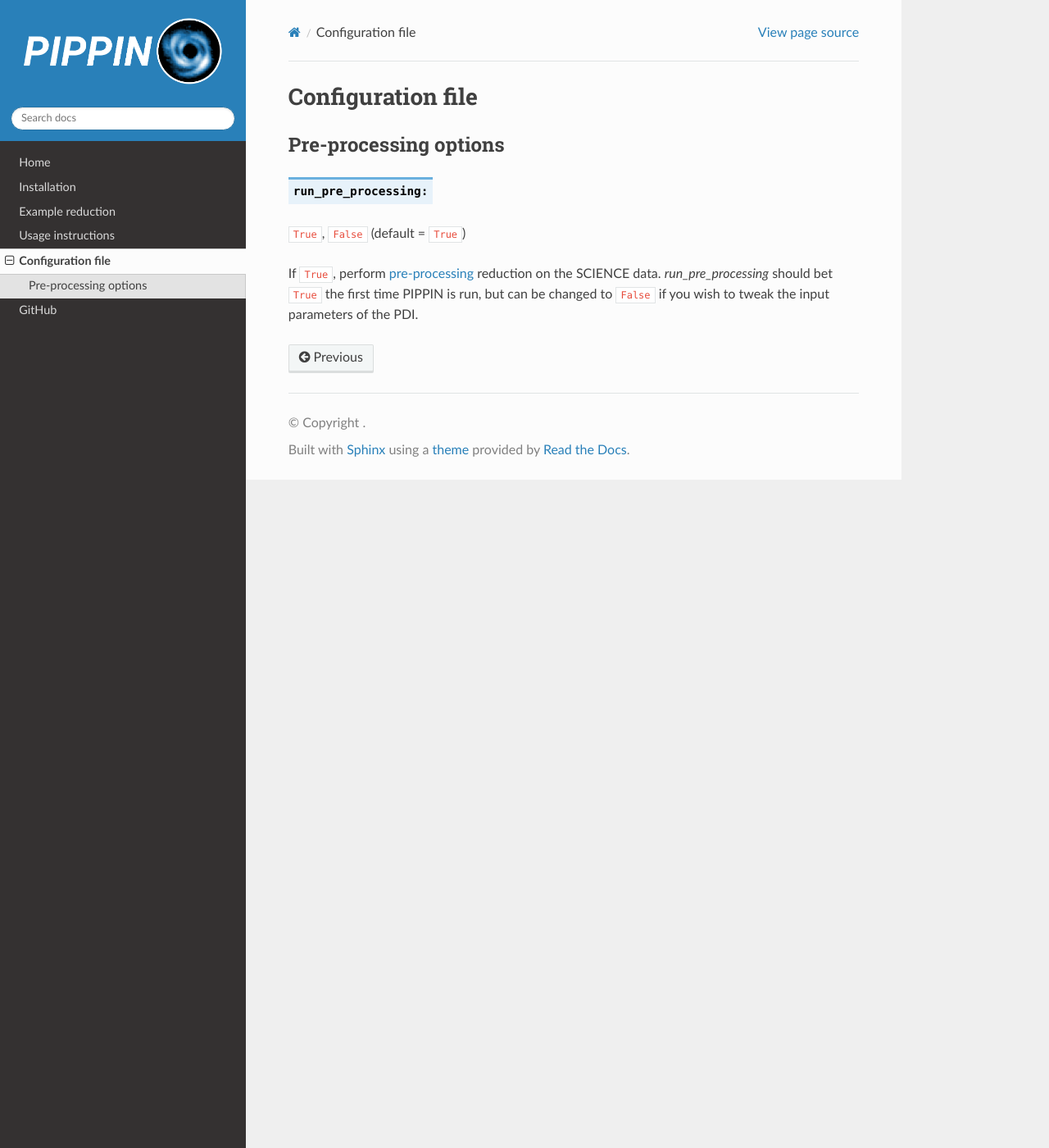
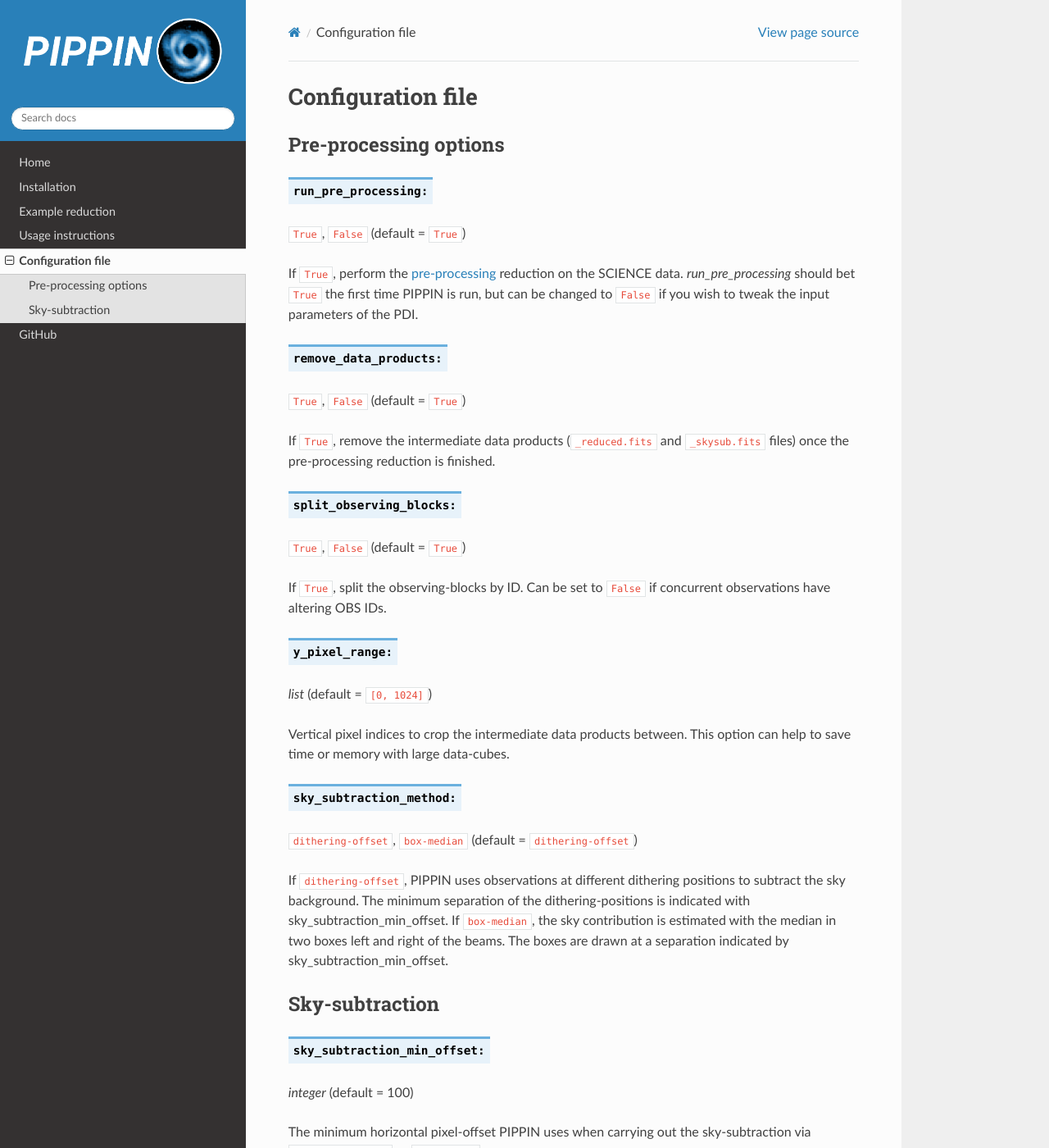
Before and after one commit to samderegt/PIPPIN-NACO, a Sphinx documentation site: the page built from docs/source/configfile.rst, in a window 1280 px wide and 1400 px high. Shown: the whole window at 82% size. Built offline with Sphinx 7.4.7 and the Read the Docs theme 2.0.0, drawn with Linux system fonts in a browser that asks for light colours; some of the changed text lies outside the part shown.

Commit message:
Config-file of pre-processing and sky-subtraction options

```diff
--- a/docs/source/configfile.rst
+++ b/docs/source/configfile.rst
@@ -9,4 +9,51 @@ Pre-processing options
 
 ``True``, ``False`` (default = ``True``)
 
-If ``True``, perform :ref:`pre-processing <Pre-processing>` reduction on the SCIENCE data. `run_pre_processing` should bet ``True`` the first time PIPPIN is run, but can be changed to ``False`` if you wish to tweak the input parameters of the PDI.
+If ``True``, perform the :ref:`pre-processing <Pre-processing>` reduction on the SCIENCE data. `run_pre_processing` should bet ``True`` the first time PIPPIN is run, but can be changed to ``False`` if you wish to tweak the input parameters of the PDI.
+
+
+.. py:function:: remove_data_products:
+
+``True``, ``False`` (default = ``True``)
+
+If ``True``, remove the intermediate data products (:file:`_reduced.fits` and :file:`_skysub.fits` files) once the pre-processing reduction is finished.
+
+
+.. py:function:: split_observing_blocks:
+
+``True``, ``False`` (default = ``True``)
+
+If ``True``, split the observing-blocks by ID. Can be set to ``False`` if concurrent observations have altering OBS IDs.
+
+
+.. py:function:: y_pixel_range:
+
+`list` (default = ``[0, 1024]``)
+
+Vertical pixel indices to crop the intermediate data products between. This option can help to save time or memory with large data-cubes.
+
+
+.. py:function:: sky_subtraction_method:
+
+``dithering-offset``, ``box-median`` (default = ``dithering-offset``)
+
+If ``dithering-offset``, PIPPIN uses observations at different dithering positions to subtract the sky background. The minimum separation of the dithering-positions is indicated with sky_subtraction_min_offset. If ``box-median``, the sky contribution is estimated with the median in two boxes left and right of the beams. The boxes are drawn at a separation indicated by sky_subtraction_min_offset.
+
+
+Sky-subtraction
+---------------
+
+.. _sky_subtraction_min_offset:
+
+.. py:function:: sky_subtraction_min_offset:
+
+`integer` (default = 100)
+
+The minimum horizontal pixel-offset PIPPIN uses when carrying out the sky-subtraction via ``dithering-offset`` or ``box-median``.
+
+
+.. py:function:: remove_horizontal_stripes:
+
+``True``, ``False`` (default = ``False``)
+
+If ``True``, PIPPIN attempts to remove the horizontal stripe pattern found in several observations.
```
